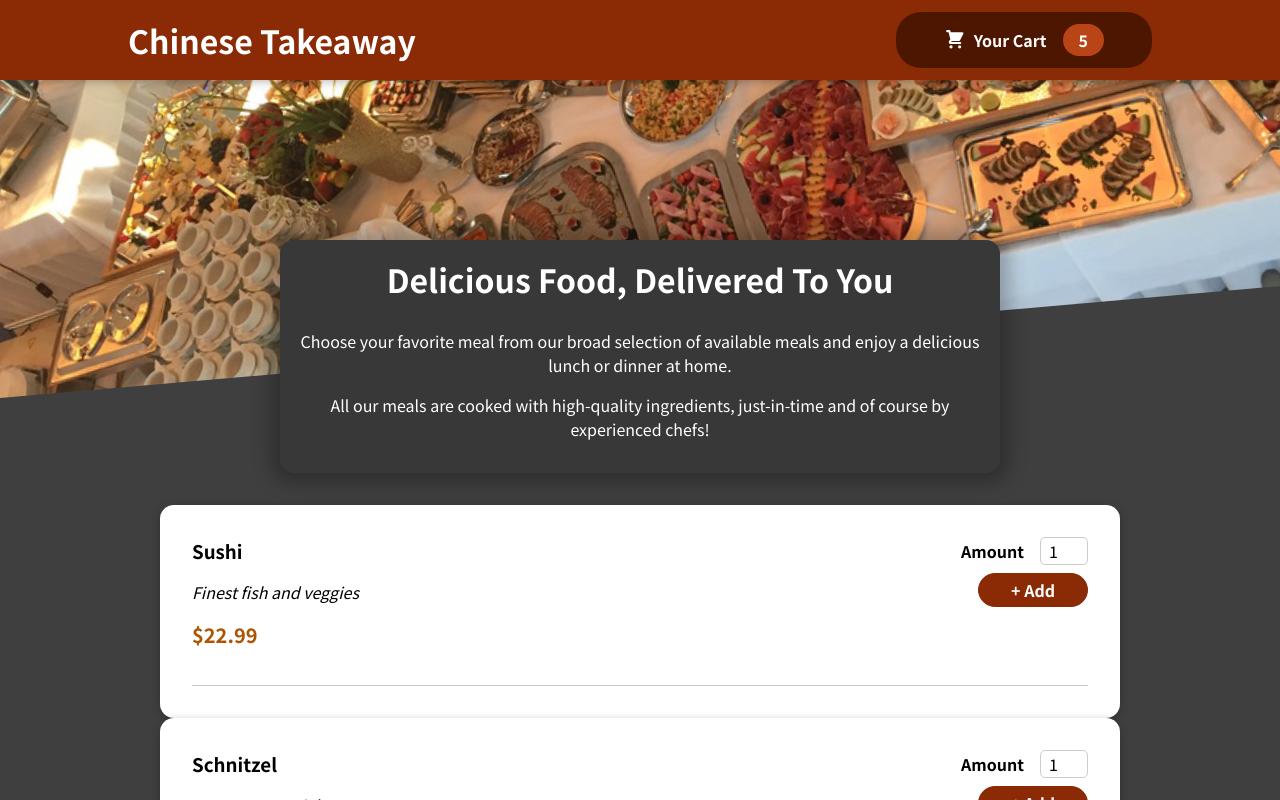
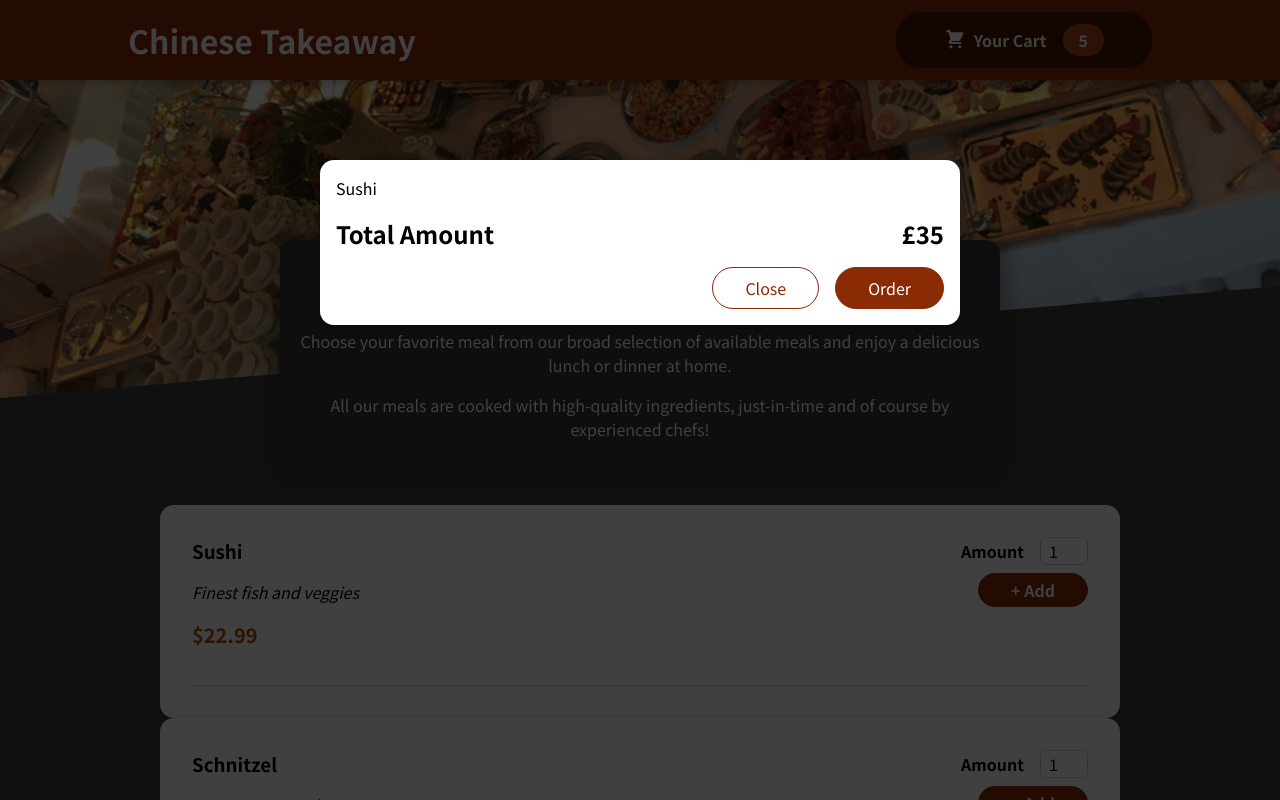
Before and after one commit to agdc101/react_food_app, a React (Create React App) app: page / in a window 1280 px wide. Shown: the top 800 px of the page. Built offline with nearby package versions, Linux system fonts and the light colour scheme.

Commit message:
modal js added

```diff
--- a/public/index.html
+++ b/public/index.html
@@ -17,6 +17,7 @@
   </head>
   <body>
     <noscript>You need to enable JavaScript to run this app.</noscript>
+    <div id="overlay"></div>
     <div id="root"></div>
 
   </body>
--- a/src/App.js
+++ b/src/App.js
@@ -1,10 +1,12 @@
 import React, { Fragment } from 'react';
 import Header from './components/Layout/Header'
 import Meals from './components/Meals/Meals';
+import Cart from "./components/Cart/Cart";
 
 function App() {
   return (
     <Fragment>
+      <Cart/>
       <Header/>
       <main>
         <Meals/>
--- /dev/null
+++ b/src/components/Cart/Cart.js
@@ -0,0 +1,26 @@
+import React from 'react';
+import classes from './Cart.module.css';
+import Modal from '../../components/UI/Modal';
+
+const Cart = (props) => {
+    const cartItems =
+        <ul className={classes['cart-items']}>
+            {[{id: 'c1', name: 'Sushi', amount: 2, price: 12.99}].map((item) => <li>{item.name}</li>)}
+        </ul>;
+
+    return (
+        <Modal>
+            {cartItems}
+            <div className={classes.total}>
+                <span>Total Amount</span>
+                <span>£35</span>
+            </div>
+            <div className={classes.actions}>
+                <button className={classes['button--alt']}>Close</button>
+                <button className={classes.button}>Order</button>
+            </div>
+        </Modal>
+    );
+};
+
+export default Cart;
--- /dev/null
+++ b/src/components/Cart/Cart.module.css
@@ -0,0 +1,46 @@
+.cart-items {
+    list-style: none;
+    margin: 0;
+    padding: 0;
+    max-height: 20rem;
+    overflow: auto;
+  }
+
+  .total {
+    display: flex;
+    justify-content: space-between;
+    align-items: center;
+    font-weight: bold;
+    font-size: 1.5rem;
+    margin: 1rem 0;
+  }
+
+  .actions {
+    text-align: right;
+  }
+
+  .actions button {
+    font: inherit;
+    cursor: pointer;
+    background-color: transparent;
+    border: 1px solid #8a2b06;
+    padding: 0.5rem 2rem;
+    border-radius: 25px;
+    margin-left: 1rem;
+  }
+
+  .actions button:hover,
+  .actions button:active {
+    background-color: #5a1a01;
+    border-color: #5a1a01;
+    color: white;
+  }
+
+  .actions .button--alt {
+    color: #8a2b06;
+  }
+
+  .actions .button {
+    background-color: #8a2b06;
+    color: white;
+  }
--- /dev/null
+++ b/src/components/UI/Modal.js
@@ -0,0 +1,30 @@
+import React, {Fragment} from "react";
+import ReactDOM from 'react-dom';
+import classes from "./Modal.module.css";
+
+const Backdrop = (props) => {
+    return (
+        <div className={classes.backdrop}/>
+    )
+}
+
+const ModalOverlay = (props) => {
+    return (
+        <div className={classes.modal}>
+            <div className={classes.content}>{props.children}</div>
+        </div>
+    )
+}
+
+const portalElement = document.getElementById('overlay');
+
+const Modal = (props) => {
+    return (
+        <Fragment>
+            {ReactDOM.createPortal(<Backdrop/>, portalElement)}
+            {ReactDOM.createPortal(<ModalOverlay>{props.children}</ModalOverlay>, portalElement)}
+        </Fragment>
+    )
+};
+
+export default Modal;
--- /dev/null
+++ b/src/components/UI/Modal.module.css
@@ -0,0 +1,40 @@
+.backdrop {
+    position: fixed;
+    top: 0;
+    left: 0;
+    width: 100%;
+    height: 100vh;
+    z-index: 20;
+    background-color: rgba(0, 0, 0, 0.75);
+  }
+
+  .modal {
+    position: fixed;
+    top: 20vh;
+    left: 5%;
+    width: 90%;
+    background-color: white;
+    padding: 1rem;
+    border-radius: 14px;
+    box-shadow: 0 2px 8px rgba(0, 0, 0, 0.25);
+    z-index: 30;
+    animation: slide-down 300ms ease-out forwards;
+  }
+
+  @media (min-width: 768px) {
+    .modal {
+      width: 40rem;
+      left: calc(50% - 20rem);
+    }
+  }
+
+  @keyframes slide-down {
+    from {
+      opacity: 0;
+      transform: translateY(-3rem);
+    }
+    to {
+      opacity: 1;
+      transform: translateY(0);
+    }
+  }
```
